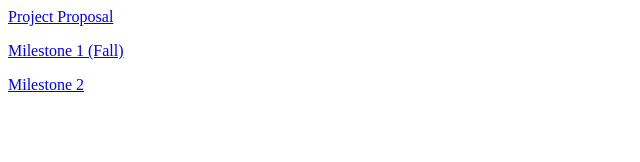
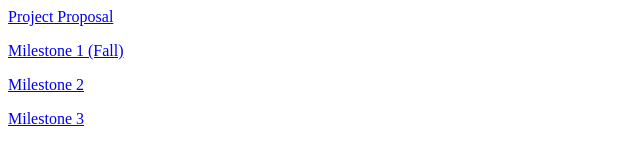
Before and after one commit to j-b-z/j-b-z.github.io, a plain HTML site: page index.html in a window 1280 px wide. Shown: the full height of the page, 0-640 px from the left. Drawn offline with Linux system fonts and the light colour scheme.

Commit message:
Update index.html

```diff
--- a/index.html
+++ b/index.html
@@ -1,3 +1,4 @@
 <p><a href="/docs/15300%20Proposal%20Written.pdf">Project Proposal</a></p>
 <p><a href="/docs/15300%20Milestone%20Fall.pdf">Milestone 1 (Fall)</a></p>
 <p><a href="/docs/15400%20Milestone%202.pdf">Milestone 2</a></p>
+<p><a href="/docs/15400%20Milestone%203.pdf">Milestone 3</a></p>
```
